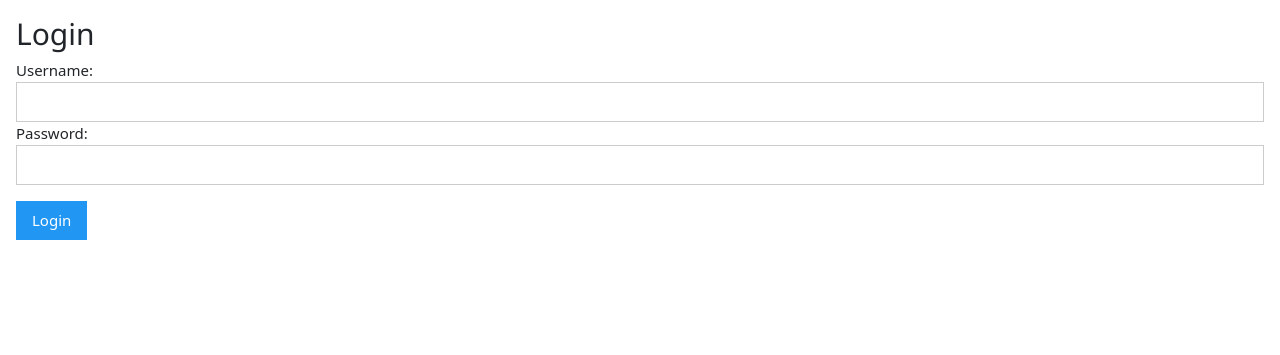
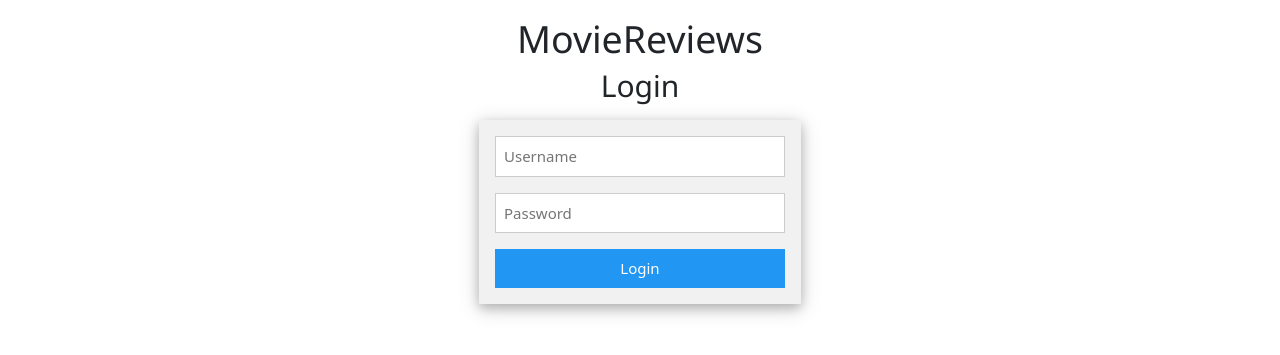
Before and after one commit to jkenzak/MovieDBProject, a PHP site: page /login.php in a window 1280 px wide. Shown: the part 53-408 px from the top of the page. Run offline with PHP 8.4, Linux system fonts and the light colour scheme.

Commit message:
login.php more styling

```diff
--- a/login.php
+++ b/login.php
@@ -34,17 +34,26 @@
 </head>
 <body>
 <?php include("header.php"); ?>
-<div class="w3-container w3-margin-top">
-    <h2>Login</h2>
+<div class="w3-container w3-margin-top" style="max-width: 400px; margin: auto;">
+    <h1 class="w3-center">MovieReviews</h1> <!-- Title added here -->
+    <h2 class="w3-center">Login</h2>
     <?php if (!empty($message)): ?>
-        <p class="w3-text-red"><?php echo $message; ?></p>
+        <p class="w3-text-red w3-center"><?php echo $message; ?></p>
     <?php endif; ?>
-    <form method="post" action="login.php">
-        <label for="username">Username:</label>
-        <input type="text" id="username" name="username" required class="w3-input w3-border">
-        <label for="password">Password:</label>
-        <input type="password" id="password" name="password" required class="w3-input w3-border">
-        <button type="submit" name="login" class="w3-btn w3-blue w3-margin-top">Login</button>
+    <form method="post" action="login.php" class="w3-container w3-card-4 w3-light-grey w3-text-blue w3-margin">
+        <div class="w3-row w3-section">
+            <div class="w3-col" style="width:50px"><i class="w3-xxlarge fa fa-user"></i></div>
+            <div class="w3-rest">
+                <input class="w3-input w3-border" name="username" id="username" type="text" placeholder="Username" required>
+            </div>
+        </div>
+        <div class="w3-row w3-section">
+            <div class="w3-col" style="width:50px"><i class="w3-xxlarge fa fa-lock"></i></div>
+            <div class="w3-rest">
+                <input class="w3-input w3-border" name="password" id="password" type="password" placeholder="Password" required>
+            </div>
+        </div>
+        <button class="w3-button w3-block w3-section w3-blue w3-ripple w3-padding">Login</button>
     </form>
 </div>
 </body>
```
